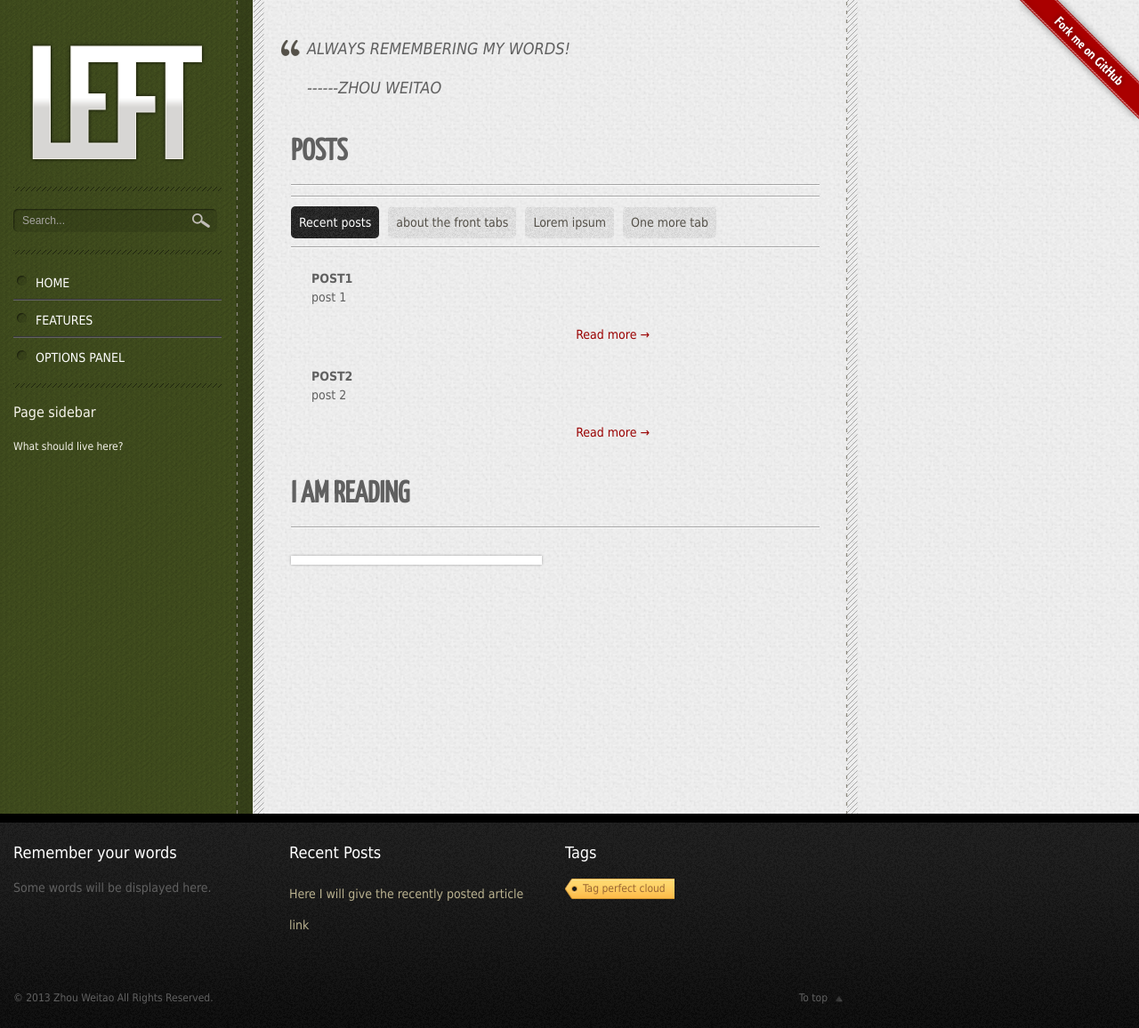
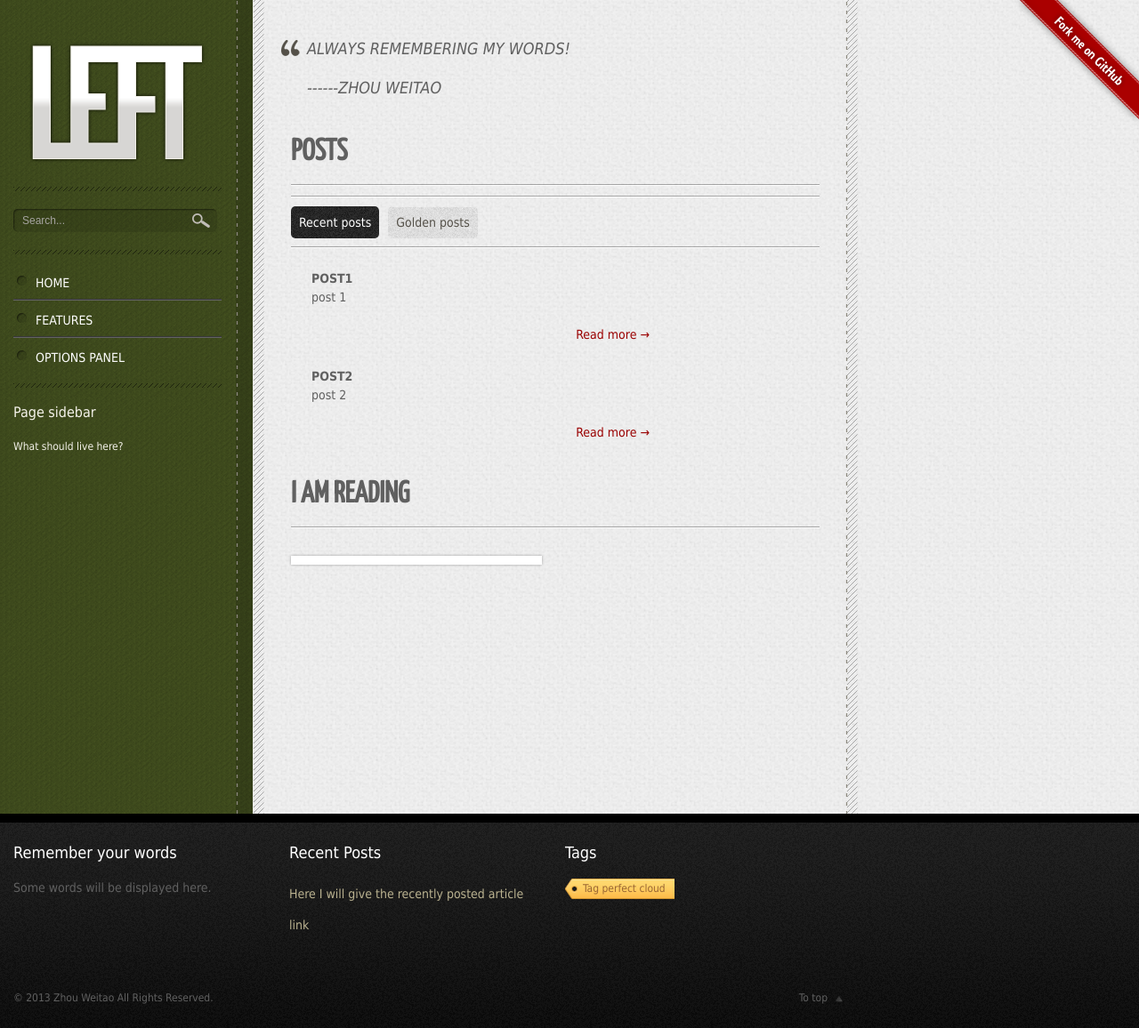
Before and after one commit to vitan/vitan.github.io, a Jekyll site: the page built from index.html, in a window 1280 px wide. Shown: the whole page at 89% size. Built offline with Jekyll 4.4.1, drawn with Linux system fonts in a browser that asks for light colours; Markdown is read by kramdown in place of the engine named in the settings.

Commit message:
Created postes tab.

```diff
--- a/_includes/content.html
+++ b/_includes/content.html
@@ -1,9 +1,7 @@
 <h1 class="header-line">POSTS</h1>
     <ul class="tabs">
         <li><a href="#" class="current">Recent posts</a></li>
-        <li><a href="#">about the front tabs</a></li>
-        <li><a href="#">Lorem ipsum</a></li>
-        <li><a href="#">One more tab</a></li>
+        <li><a href="#">Golden posts</a></li>
     </ul>
     <div class="panes">
         <div style="display: block;">
```
